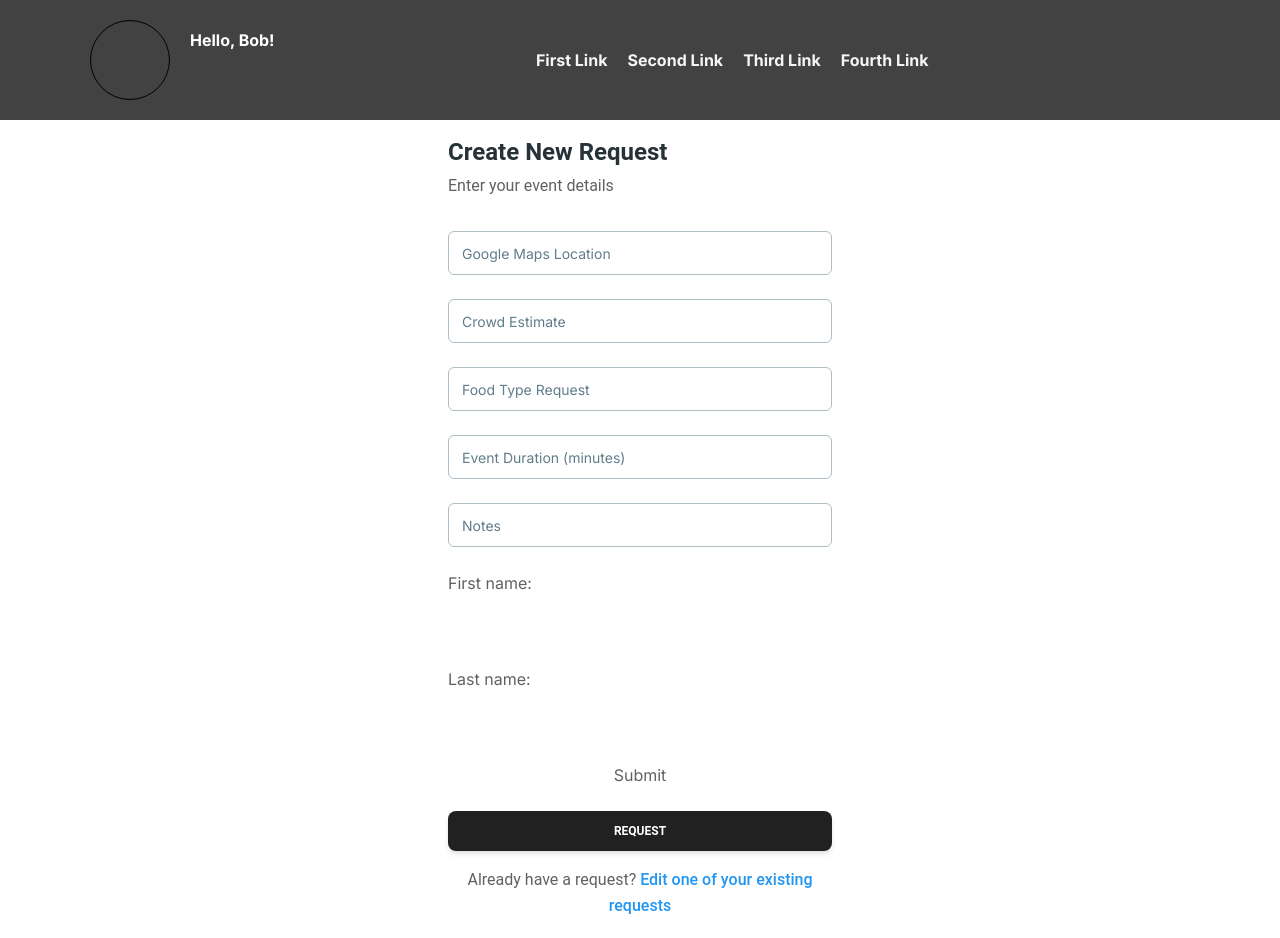
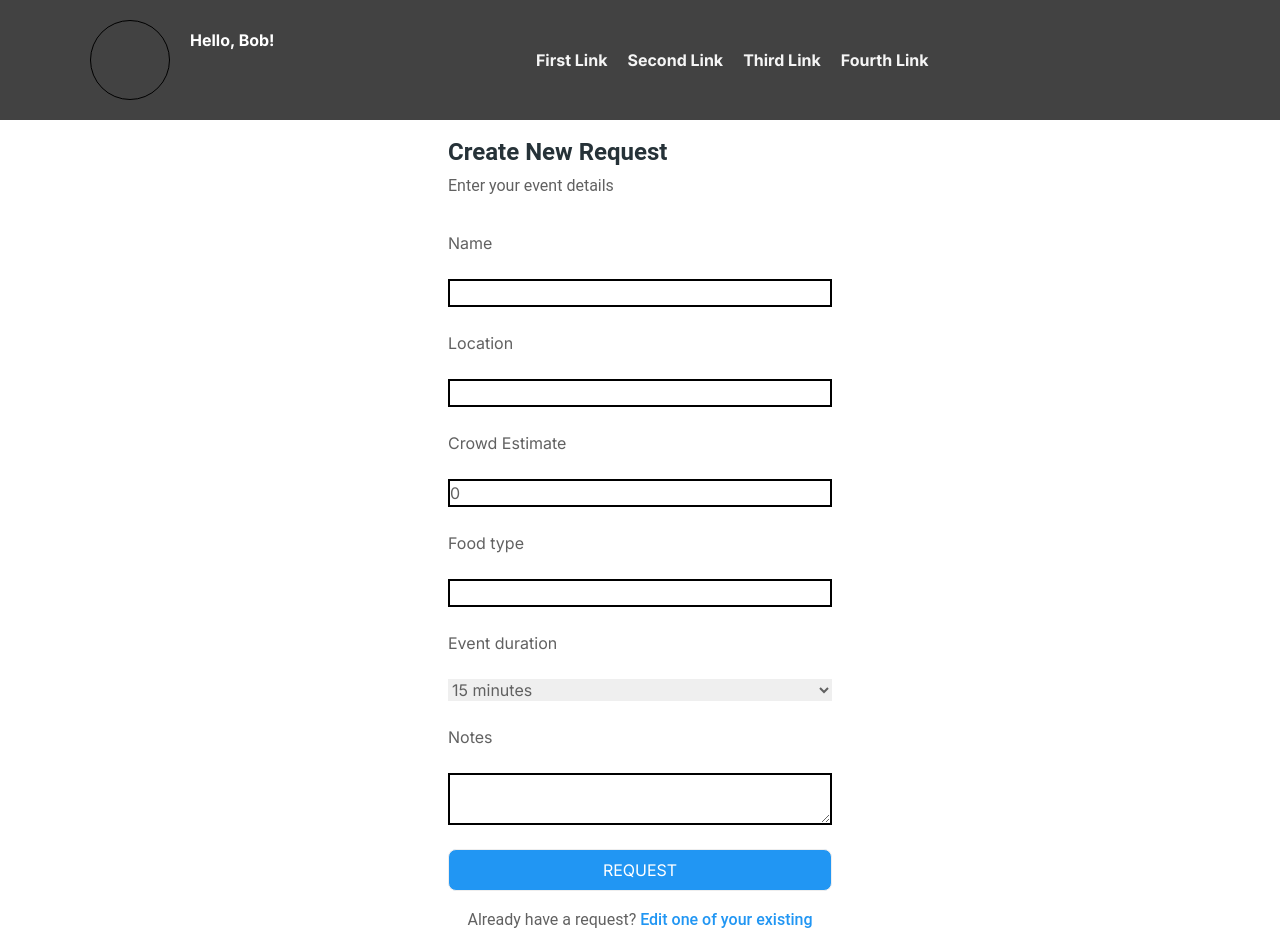
Before and after one commit to Adam43/FoodOpp-App, a Next.js app in the folder food-opp/: page /user/new-request in a window 1280 px wide. Shown: the top 938 px of the page. Built offline with nearby package versions, Linux system fonts and the light colour scheme.

Commit message:
hooked up create new request with firebase

```diff
--- a/food-opp/app/user/Header.js
+++ b/food-opp/app/user/Header.js
@@ -22,18 +22,18 @@ export default function Header() {
         {/* <img src={"../images/caret.png"} /> */}
         <h1 className="px-3 m-2 text-white font-bold">Hello, {userName}!</h1>
         {/*Menu*/}
-        <nav class="md:ml-auto md:mr-auto flex flex-wrap items-center text-base justify-center text-gray-100 font-bold">
+        <nav className="md:ml-auto md:mr-auto flex flex-wrap items-center text-base justify-center text-gray-100 font-bold">
           <ul className="hidden md:flex nav-pink">
-            <a class="mr-5 hover:text-blue-500">
+            <a className="mr-5 hover:text-blue-500">
               <li>First Link</li>
             </a>
-            <a class="mr-5 hover:text-blue-500">
+            <a className="mr-5 hover:text-blue-500">
               <li>Second Link</li>
             </a>
-            <a class="mr-5 hover:text-blue-500">
+            <a className="mr-5 hover:text-blue-500">
               <li>Third Link</li>
             </a>
-            <a class="mr-5 hover:text-blue-500">
+            <a className="mr-5 hover:text-blue-500">
               <li>Fourth Link</li>
             </a>
           </ul>
--- a/food-opp/app/user/new-request/page.js
+++ b/food-opp/app/user/new-request/page.js
@@ -2,15 +2,61 @@
 
 import Link from 'next/link';
 import { Card, Typography, Input, Button } from '@material-tailwind/react';
+import { useState } from 'react';
+import moment from 'moment';
+import { addEventEndpoint } from '@/src/consts/firebase';
+import toast, { Toaster } from 'react-hot-toast';
+import { useRouter } from 'next/navigation';
 
 const NewRequest = ({}) => {
-  const handleSend = (event) => {
+  const [name, setName] = useState('');
+  const [crowdEstimate, setCrowdEstimate] = useState(0);
+  const [foodType, setFoodType] = useState('');
+  const [eventDuration, setEventDuration] = useState('15');
+  const [notes, setNotes] = useState('');
+  const [location, setLocation] = useState('');
+
+  const router = useRouter();
+
+  const handleSend = async (event) => {
     event.preventDefault();
-    console.log(event);
+
+    const requestBody = {
+      description: notes,
+      'expiry-time-in-millis': moment()
+        .add(parseInt(eventDuration), 'm')
+        .valueOf(),
+      'food-type': foodType,
+      landmark: '',
+      location,
+      'num-people': crowdEstimate,
+      'created-at-in-millis': moment().valueOf(),
+      upvotes: 0,
+    };
+
+    try {
+      const result = await fetch(addEventEndpoint, {
+        method: 'POST',
+        body: JSON.stringify(requestBody),
+        headers: {
+          'Content-Type': 'application/json',
+        },
+      });
+
+      const json = await result.json();
+      console.log('event created successfully');
+      toast.success(`${name} event requested!`);
+      router.push('/user');
+    } catch (error) {
+      toast.error(
+        `Could not create event due to error: ${JSON.stringify(error)}`
+      );
+    }
   };
 
   return (
     <div className="flex flex-col p-4 w-full items-center">
+      <Toaster />
       <Card color="transparent" shadow={false}>
         <Typography variant="h4" color="blue-gray">
           Create New Request
@@ -23,20 +69,70 @@ const NewRequest = ({}) => {
           onSubmit={handleSend}
         >
           <div className="mb-4 flex flex-col gap-6">
-            <Input size="lg" label="Google Maps Location" />
-            <Input size="lg" label="Crowd Estimate" />
-            <Input size="lg" label="Food Type Request" />
-            <Input size="lg" label="Event Duration (minutes)" />
-            <Input size="lg" label="Notes" />
-            <label for="first">First name:</label>
-            <input type="text" id="first" name="first" />
-            <label for="last">Last name:</label>
-            <input type="text" id="last" name="last" />
-            <button type="submit">Submit</button>
+            <label htmlFor="name">Name</label>
+            <input
+              id="name"
+              className="border-2 border-black"
+              type="text"
+              name="name"
+              value={name}
+              onChange={(event) => setName(event.target.value)}
+            />
+            <label htmlFor="location">Location</label>
+            <input
+              id="location"
+              className="border-2 border-black"
+              type="text"
+              name="location"
+              value={location}
+              onChange={(event) => setLocation(event.target.value)}
+            />
+            <label htmlFor="crowd-estimate">Crowd Estimate</label>
+            <input
+              id="crowd-estimate"
+              className="border-2 border-black"
+              type="number"
+              name="crowd-estimate"
+              value={crowdEstimate}
+              onChange={(event) => setCrowdEstimate(event.target.value)}
+            />
+            <label htmlFor="food-type">Food type</label>
+            <input
+              id="food-type"
+              className="border-2 border-black"
+              type="text"
+              name="food-type"
+              value={foodType}
+              onChange={(event) => setFoodType(event.target.value)}
+            />
+            <label htmlFor="event-duration">Event duration</label>
+            <select
+              id="event-duration"
+              name="event-duration"
+              value={eventDuration}
+              onChange={(event) => setEventDuration(event.target.value)}
+            >
+              <option value="15">15 minutes</option>
+              <option value="30">30 minutes</option>
+              <option value="45">45 minutes</option>
+              <option value="60">60 minutes</option>
+              <option value="90">90 minutes</option>
+              <option value="120">120 minutes</option>
+            </select>
+            <label htmlFor="notes">Notes</label>
+            <textarea
+              id="notes"
+              className="border-2 border-black"
+              name="notes"
+              value={notes}
+              onChange={(event) => setNotes(event.target.value)}
+            />
+            <input
+              type="submit"
+              value="REQUEST"
+              className="border bg-blue-500 text-white rounded-lg py-2"
+            />{' '}
           </div>
-          <Button className="mt-6" fullWidth type="submit">
-            Request
-          </Button>
           <Typography color="gray" className="mt-4 text-center font-normal">
             Already have a request?{' '}
             <Link
--- a/food-opp/app/vendor/vendor-landing-page.js
+++ b/food-opp/app/vendor/vendor-landing-page.js
@@ -44,20 +44,20 @@ export const MapComponent = () => {
           </div>
           <div class="relative">
             <div class="flex flex-row ">
-              <label for="email" class="text-gray-600 mr-1">
+              <label htmlFor="email" class="text-gray-600 mr-1">
                 Food Type:
               </label>
-              <label for="email" class="text-gray-600 sm:ml-5">
+              <label htmlFor="email" class="text-gray-600 sm:ml-5">
                 Ice Cream
               </label>
             </div>
           </div>
           <div class="flex flex-col md:flex-row relative mb-2 md:justify-between ">
-            <label for="message" class="text-gray-600">
+            <label htmlFor="message" class="text-gray-600">
               Count: 34
             </label>
             <label
-              for="message"
+              htmlFor="message"
               class=" sm:text-left md:text-right lg:text-right text-gray-600"
             >
               Expiry Time: 2 Hrs
--- a/food-opp/package.json
+++ b/food-opp/package.json
@@ -19,10 +19,12 @@
     "eslint": "8.40.0",
     "eslint-config-next": "13.4.3",
     "firebase": "^9.22.0",
+    "moment": "^2.29.4",
     "next": "13.4.3",
     "postcss": "8.4.23",
     "react": "18.2.0",
     "react-dom": "18.2.0",
+    "react-hot-toast": "^2.4.1",
     "tailwindcss": "3.3.2"
   },
   "devDependencies": {
--- /dev/null
+++ b/food-opp/src/consts/firebase.js
@@ -0,0 +1,4 @@
+const firebaseEndpoint =
+  'https://food-opp-default-rtdb.firebaseio.com/events.json';
+
+export const addEventEndpoint = firebaseEndpoint
```
Also changed, not shown: 1 other file (tests, documents, lock files or other folders).
